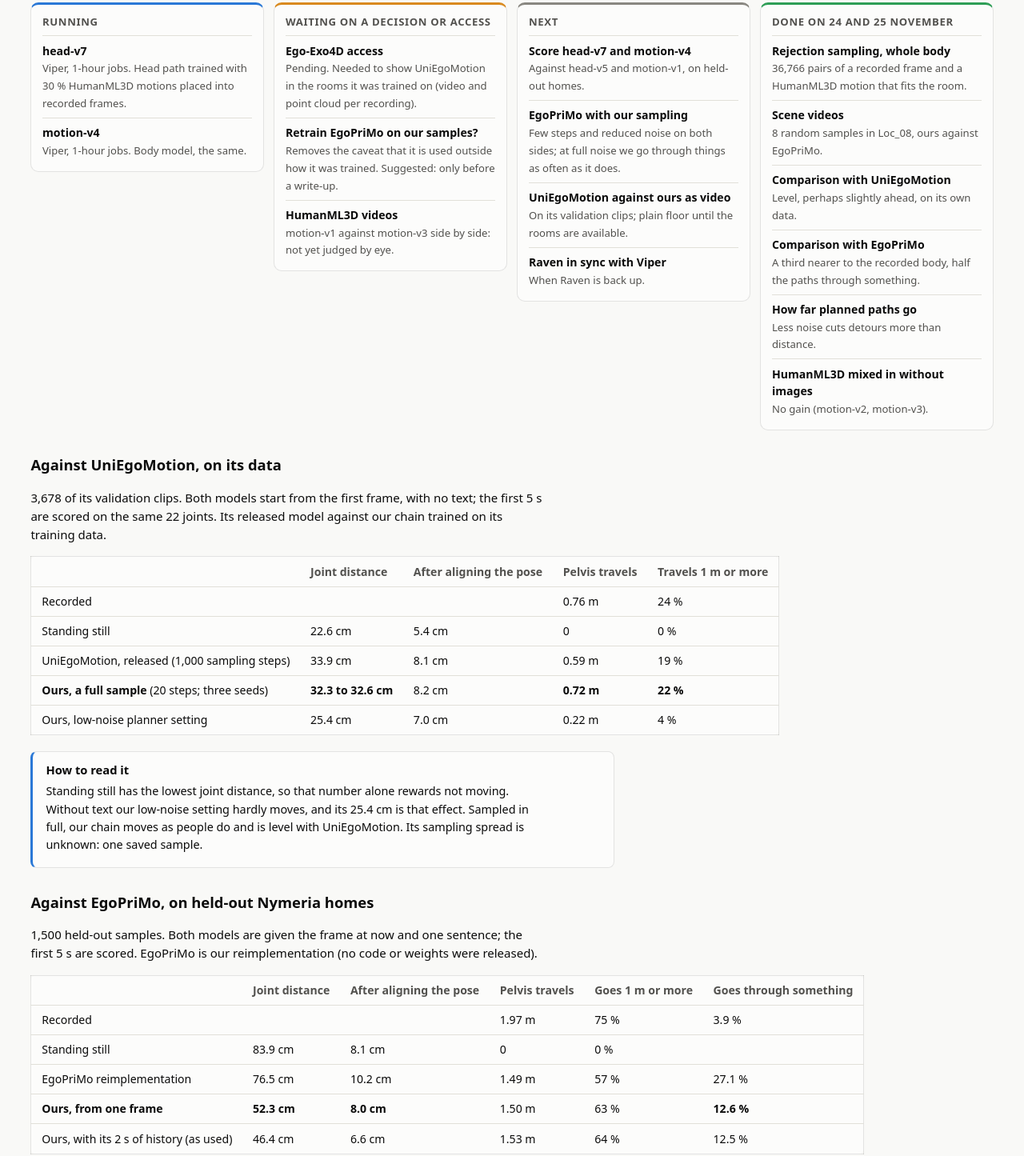
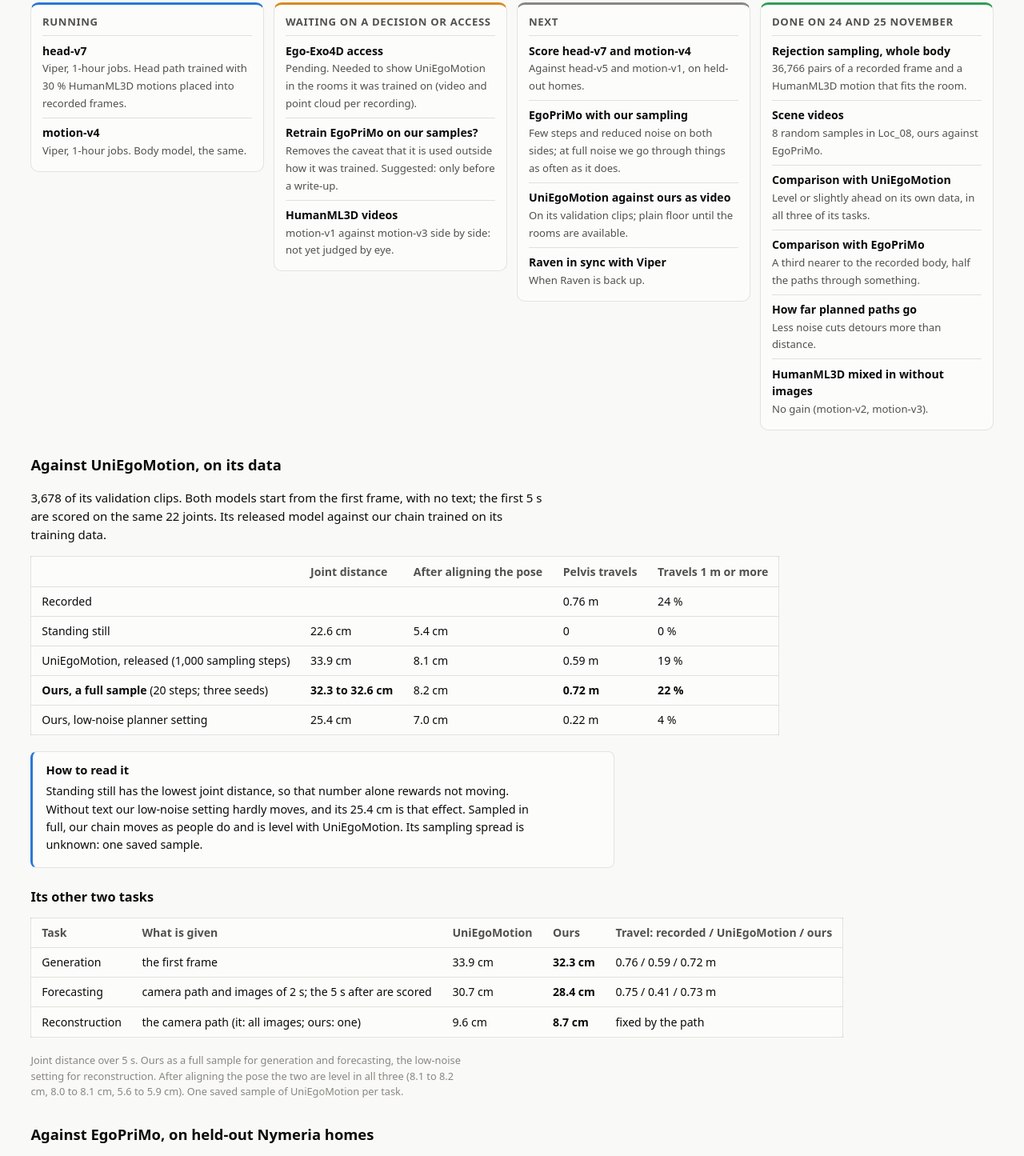
Before and after one commit to ernaz100/gray, a plain HTML site: page docs/index.html in a window 1280 px wide. Shown: the part 649-2094 px from the top of the page at 80% size. Drawn offline with Linux system fonts and the light colour scheme.

Commit message:
Results: UniEgoMotion's forecasting and reconstruction tasks
Co-Authored-By: Claude Fable 5.2 <noreply@anthropic.com>
Claude-Session: https://claude.ai/code/session_016T4Uy3oCS89j416TzU3mLb

```diff
--- a/docs/index.html
+++ b/docs/index.html
@@ -216,7 +216,7 @@ td.best { font-weight: 600; }
     <div class="col done"><h4>Done on 24 and 25 November</h4>
       <div class="it"><b>Rejection sampling, whole body</b><span>36,766 pairs of a recorded frame and a HumanML3D motion that fits the room.</span></div>
       <div class="it"><b>Scene videos</b><span>8 random samples in Loc_08, ours against EgoPriMo.</span></div>
-      <div class="it"><b>Comparison with UniEgoMotion</b><span>Level, perhaps slightly ahead, on its own data.</span></div>
+      <div class="it"><b>Comparison with UniEgoMotion</b><span>Level or slightly ahead on its own data, in all three of its tasks.</span></div>
       <div class="it"><b>Comparison with EgoPriMo</b><span>A third nearer to the recorded body, half the paths through something.</span></div>
       <div class="it"><b>How far planned paths go</b><span>Less noise cuts detours more than distance.</span></div>
       <div class="it"><b>HumanML3D mixed in without images</b><span>No gain (motion-v2, motion-v3).</span></div>
@@ -235,6 +235,15 @@ td.best { font-weight: 600; }
   </table>
   <div class="callout"><div class="h">How to read it</div>
     <p>Standing still has the lowest joint distance, so that number alone rewards not moving. Without text our low-noise setting hardly moves, and its 25.4 cm is that effect. Sampled in full, our chain moves as people do and is level with UniEgoMotion. Its sampling spread is unknown: one saved sample.</p></div>
+
+  <h3>Its other two tasks</h3>
+  <table>
+    <tr><th>Task</th><th>What is given</th><th>UniEgoMotion</th><th>Ours</th><th>Travel: recorded / UniEgoMotion / ours</th></tr>
+    <tr><td>Generation</td><td>the first frame</td><td>33.9 cm</td><td class="best">32.3 cm</td><td>0.76 / 0.59 / 0.72 m</td></tr>
+    <tr><td>Forecasting</td><td>camera path and images of 2 s; the 5 s after are scored</td><td>30.7 cm</td><td class="best">28.4 cm</td><td>0.75 / 0.41 / 0.73 m</td></tr>
+    <tr><td>Reconstruction</td><td>the camera path (it: all images; ours: one)</td><td>9.6 cm</td><td class="best">8.7 cm</td><td>fixed by the path</td></tr>
+  </table>
+  <p class="small">Joint distance over 5 s. Ours as a full sample for generation and forecasting, the low-noise setting for reconstruction. After aligning the pose the two are level in all three (8.1 to 8.2 cm, 8.0 to 8.1 cm, 5.6 to 5.9 cm). One saved sample of UniEgoMotion per task.</p>
 
   <h2>Against EgoPriMo, on held-out Nymeria homes</h2>
   <p>1,500 held-out samples. Both models are given the frame at now and one sentence; the first 5 s are scored. EgoPriMo is our reimplementation (no code or weights were released).</p>
```
Also changed, not shown: 2 other files.
